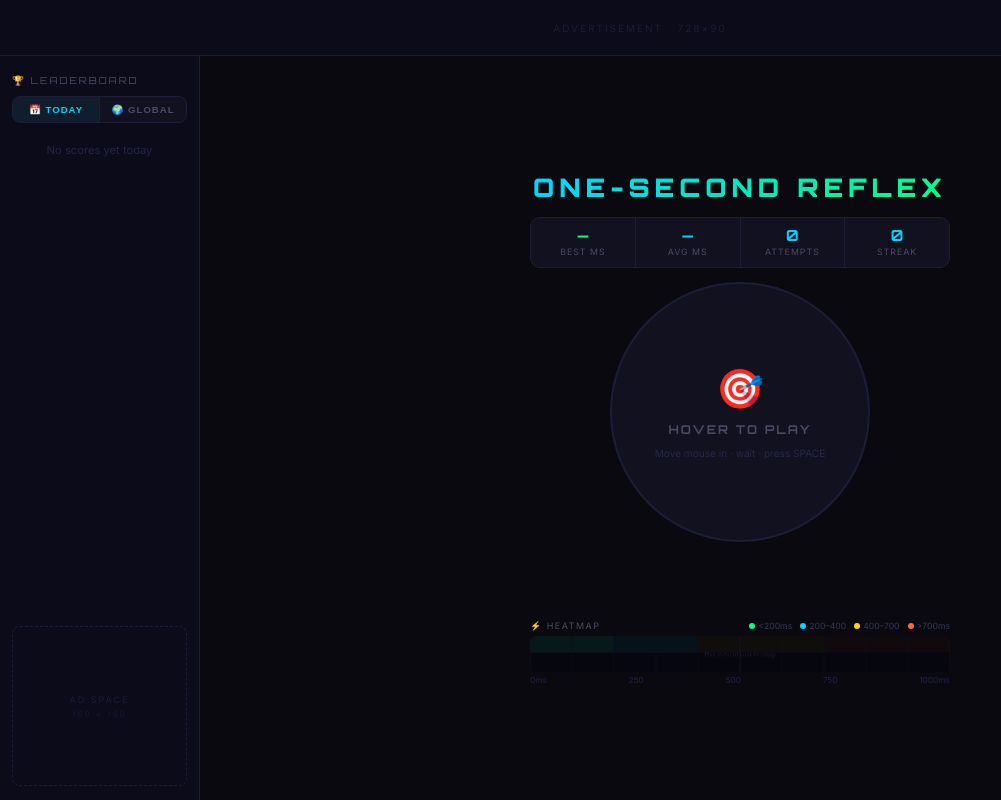
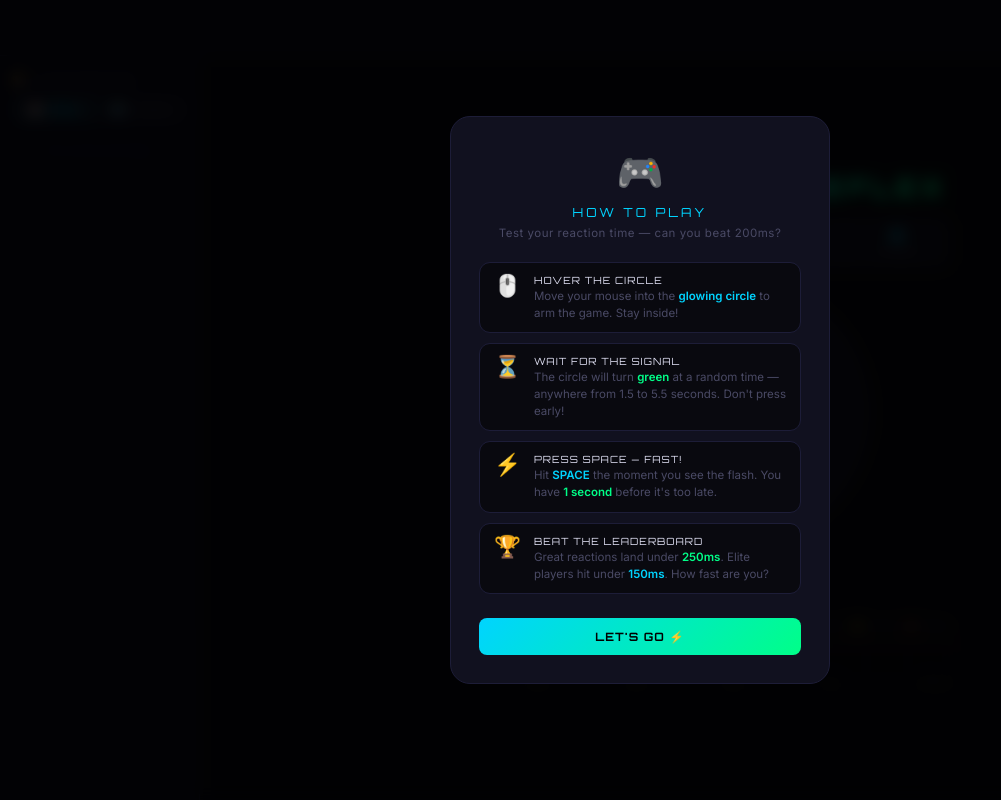
Before and after one commit to Jibby-34/one-second-reflex, a plain HTML site: page index.html in a window 1280 px wide. Shown: the whole page, without its empty margins (0-1001 px from the left). Drawn offline with Linux system fonts and the light colour scheme.

Commit message:
Add tutorial popup

```diff
--- a/index.html
+++ b/index.html
@@ -406,6 +406,76 @@
       cursor: pointer; font-family: 'Inter', sans-serif; transition: border-color 0.2s;
     }
     .btn-ghost:hover { border-color: var(--muted); }
+
+    /* ── TUTORIAL MODAL ── */
+    .tutorial-modal {
+      background: var(--surface);
+      border: 1px solid var(--border);
+      border-radius: 20px;
+      padding: 32px 28px 28px;
+      max-width: 380px; width: 92%;
+      text-align: center;
+      animation: pop-in 0.28s cubic-bezier(.34,1.56,.64,1) both;
+    }
+    .tutorial-header {
+      font-family: 'Orbitron', monospace;
+      font-size: 0.78rem;
+      letter-spacing: 3px;
+      text-transform: uppercase;
+      color: var(--cyan);
+      margin-bottom: 6px;
+    }
+    .tutorial-subtitle {
+      font-size: 0.72rem;
+      color: var(--muted);
+      margin-bottom: 22px;
+      letter-spacing: 0.5px;
+    }
+    .tutorial-steps {
+      display: flex;
+      flex-direction: column;
+      gap: 10px;
+      margin-bottom: 24px;
+      text-align: left;
+    }
+    .tutorial-step {
+      display: flex;
+      align-items: flex-start;
+      gap: 13px;
+      background: var(--bg);
+      border: 1px solid var(--border);
+      border-radius: 11px;
+      padding: 11px 14px;
+    }
+    .tutorial-step-icon {
+      font-size: 1.35rem;
+      flex-shrink: 0;
+      line-height: 1;
+      margin-top: 1px;
+    }
+    .tutorial-step-body {}
+    .tutorial-step-title {
+      font-family: 'Orbitron', monospace;
+      font-size: 0.62rem;
+      color: var(--text);
+      letter-spacing: 1px;
+      text-transform: uppercase;
+      margin-bottom: 2px;
+    }
+    .tutorial-step-desc {
+      font-size: 0.72rem;
+      color: var(--muted);
+      line-height: 1.45;
+    }
+    .tutorial-step-desc strong {
+      color: var(--cyan);
+      font-weight: 600;
+    }
+    .tutorial-step-desc em {
+      color: var(--green);
+      font-style: normal;
+      font-weight: 600;
+    }
   </style>
 </head>
 <body>
@@ -501,6 +571,46 @@
     </main>
   </div><!-- /layout -->
 
+  <!-- TUTORIAL MODAL -->
+  <div class="modal-backdrop" id="tutorial-modal" style="display:none">
+    <div class="tutorial-modal">
+      <div class="modal-icon">🎮</div>
+      <div class="tutorial-header">How to Play</div>
+      <div class="tutorial-subtitle">Test your reaction time — can you beat 200ms?</div>
+      <div class="tutorial-steps">
+        <div class="tutorial-step">
+          <div class="tutorial-step-icon">🖱️</div>
+          <div class="tutorial-step-body">
+            <div class="tutorial-step-title">Hover the circle</div>
+            <div class="tutorial-step-desc">Move your mouse into the <strong>glowing circle</strong> to arm the game. Stay inside!</div>
+          </div>
+        </div>
+        <div class="tutorial-step">
+          <div class="tutorial-step-icon">⏳</div>
+          <div class="tutorial-step-body">
+            <div class="tutorial-step-title">Wait for the signal</div>
+            <div class="tutorial-step-desc">The circle will turn <em>green</em> at a random time — anywhere from 1.5 to 5.5 seconds. Don't press early!</div>
+          </div>
+        </div>
+        <div class="tutorial-step">
+          <div class="tutorial-step-icon">⚡</div>
+          <div class="tutorial-step-body">
+            <div class="tutorial-step-title">Press SPACE — fast!</div>
+            <div class="tutorial-step-desc">Hit <strong>SPACE</strong> the moment you see the flash. You have <em>1 second</em> before it's too late.</div>
+          </div>
+        </div>
+        <div class="tutorial-step">
+          <div class="tutorial-step-icon">🏆</div>
+          <div class="tutorial-step-body">
+            <div class="tutorial-step-title">Beat the leaderboard</div>
+            <div class="tutorial-step-desc">Great reactions land under <em>250ms</em>. Elite players hit under <strong>150ms</strong>. How fast are you?</div>
+          </div>
+        </div>
+      </div>
+      <button class="btn-primary" style="width:100%;padding:11px 0;font-size:0.72rem;" onclick="closeTutorial()">LET'S GO ⚡</button>
+    </div>
+  </div>
+
   <!-- MODAL -->
   <div class="modal-backdrop" id="modal" style="display:none">
     <div class="modal">
@@ -522,7 +632,7 @@
     let state = ST.IDLE, trigTimer = null, rafId = null, activeStart = null, pendingTime = null;
     let attempts = 0, wins = 0, streak = 0, bestTime = null;
 
-    const LS = { GLOBAL: 'osr_global_v3', DAILY: 'osr_daily_v3', HISTORY: 'osr_history_v3' };
+    const LS = { GLOBAL: 'osr_global_v3', DAILY: 'osr_daily_v3', HISTORY: 'osr_history_v3', TUTORIAL: 'osr_tutorial_seen' };
 
     const SEED_GLOBAL = [
       { name: 'NeuralFire',  time:  94 }, { name: 'xXReflexXx', time: 118 },
@@ -725,6 +835,16 @@
       document.getElementById('panel-' + name).classList.add('active');
     }
 
+    /* ════════ TUTORIAL ════════ */
+    const tutorialEl = document.getElementById('tutorial-modal');
+    function closeTutorial() {
+      tutorialEl.style.display = 'none';
+      localStorage.setItem(LS.TUTORIAL, '1');
+    }
+    tutorialEl.addEventListener('click', (e) => {
+      if (e.target === tutorialEl) closeTutorial();
+    });
+
     /* ════════ MODAL ════════ */
     function openModal(ms) {
       pendingTime = ms;
@@ -838,6 +958,9 @@
       const h = getHistory();
       if (h.length) { bestTime = Math.min(...h); updateStats(h); }
       drawHeatmap(h); renderDaily(); renderGlobal();
+      if (!localStorage.getItem(LS.TUTORIAL)) {
+        tutorialEl.style.display = 'flex';
+      }
     })();
   </script>
 </body>
```
